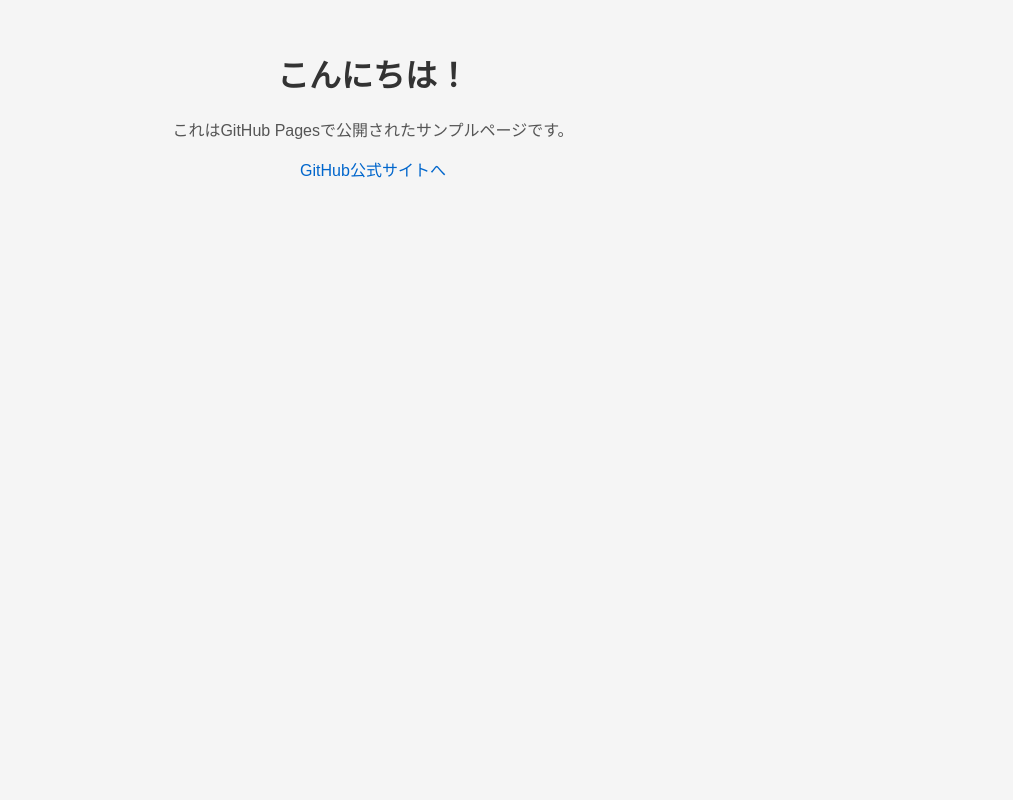
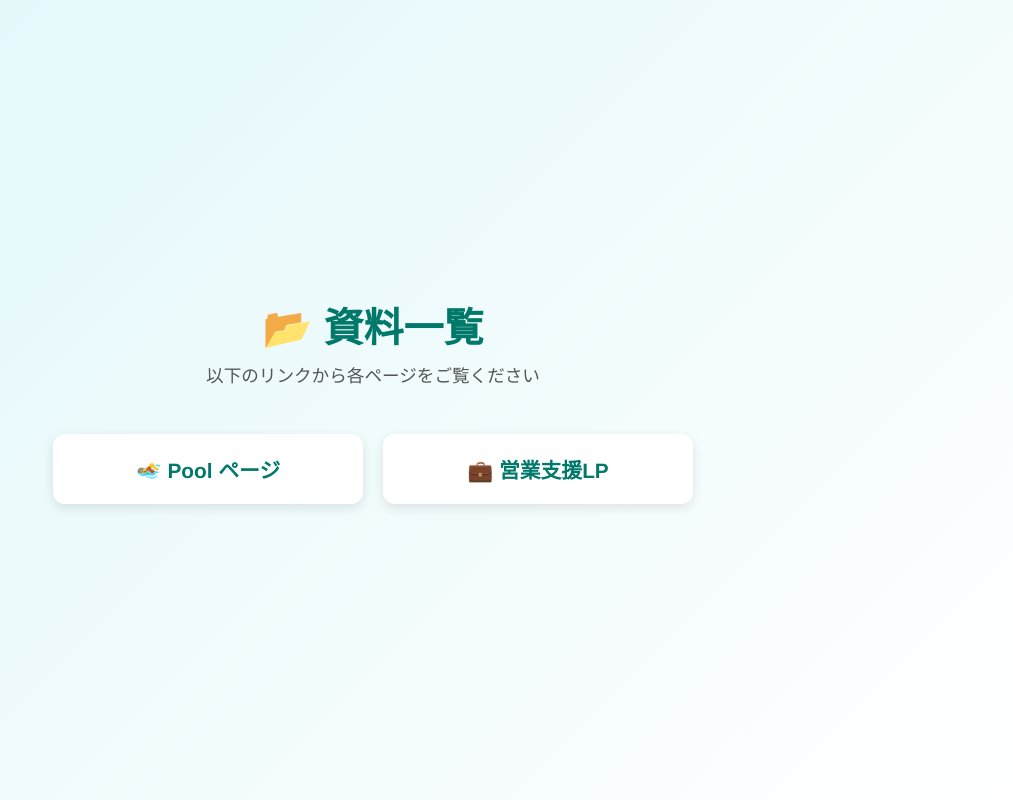
Before and after one commit to ryo-k0917/lp, a plain HTML site: page index.html in a window 1280 px wide. Shown: the whole page, without its empty margins (267-1280 px from the left). Drawn offline with Linux system fonts and the light colour scheme.

Commit message:
Update index.html

```diff
--- a/index.html
+++ b/index.html
@@ -3,32 +3,75 @@
 <head>
   <meta charset="UTF-8">
   <meta name="viewport" content="width=device-width, initial-scale=1.0">
-  <title>私のGitHub Pagesサイト</title>
+  <title>資料一覧</title>
   <style>
     body {
-      font-family: sans-serif;
+      font-family: 'Helvetica Neue', Arial, sans-serif;
+      background: linear-gradient(135deg, #e0f7fa, #ffffff);
+      display: flex;
+      flex-direction: column;
+      align-items: center;
+      justify-content: center;
+      min-height: 100vh;
+      margin: 0;
+    }
+    header {
       text-align: center;
-      margin: 50px;
-      background-color: #f5f5f5;
+      margin-bottom: 30px;
     }
-    h1 {
-      color: #333;
+    header h1 {
+      font-size: 2.5rem;
+      color: #00796b;
+      margin: 0;
     }
-    p {
+    header p {
+      font-size: 1.1rem;
       color: #555;
+      margin-top: 8px;
     }
-    a {
-      color: #0066cc;
+    .card-container {
+      display: flex;
+      gap: 20px;
+      flex-wrap: wrap;
+      justify-content: center;
+    }
+    .card {
+      background: white;
+      padding: 20px 30px;
+      border-radius: 12px;
+      box-shadow: 0 4px 12px rgba(0,0,0,0.1);
+      transition: transform 0.2s ease, box-shadow 0.2s ease;
+      text-align: center;
+      width: 250px;
+    }
+    .card:hover {
+      transform: translateY(-5px);
+      box-shadow: 0 8px 20px rgba(0,0,0,0.15);
+    }
+    .card a {
       text-decoration: none;
+      font-size: 1.3rem;
+      color: #00796b;
+      font-weight: bold;
     }
-    a:hover {
-      text-decoration: underline;
+    .card a:hover {
+      color: #004d40;
     }
   </style>
 </head>
 <body>
-  <h1>こんにちは！</h1>
-  <p>これはGitHub Pagesで公開されたサンプルページです。</p>
-  <p><a href="https://github.com/">GitHub公式サイトへ</a></p>
+  <header>
+    <h1>📂 資料一覧</h1>
+    <p>以下のリンクから各ページをご覧ください</p>
+  </header>
+
+  <div class="card-container">
+    <div class="card">
+      <a href="pool.html">🏊 Pool ページ</a>
+    </div>
+    <div class="card">
+      <a href="sales_support_lp.html">💼 営業支援LP</a>
+    </div>
+  </div>
 </body>
 </html>
```
